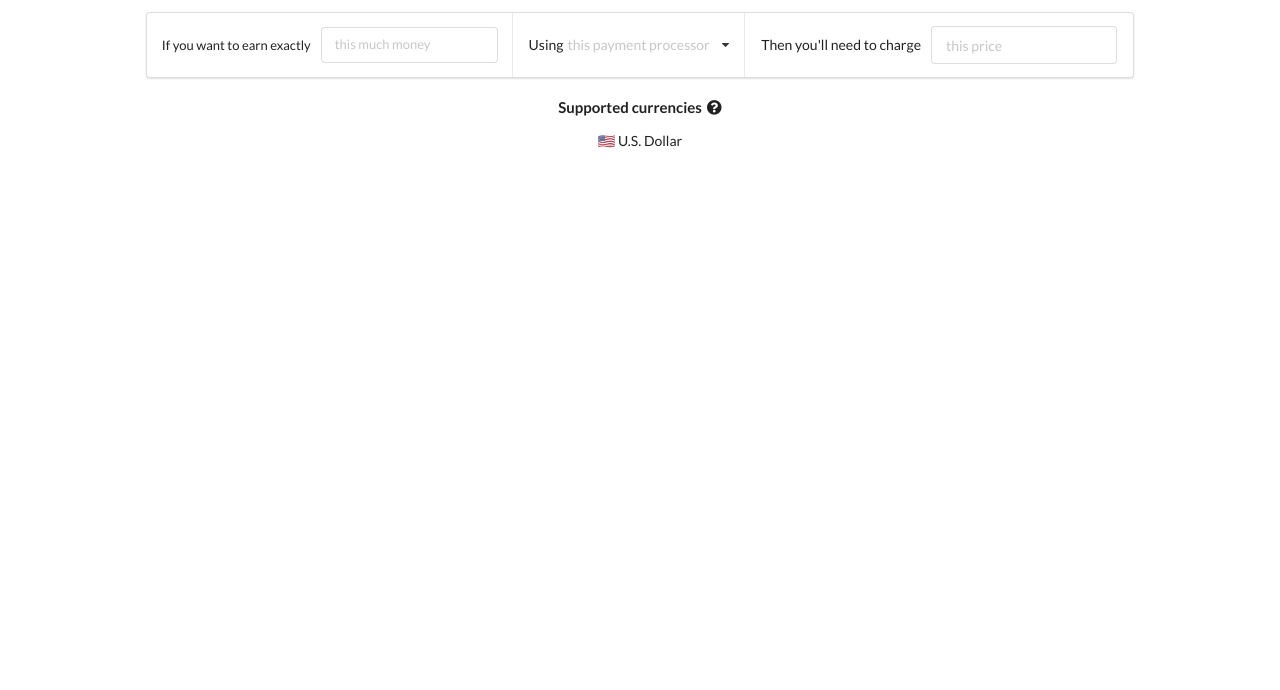
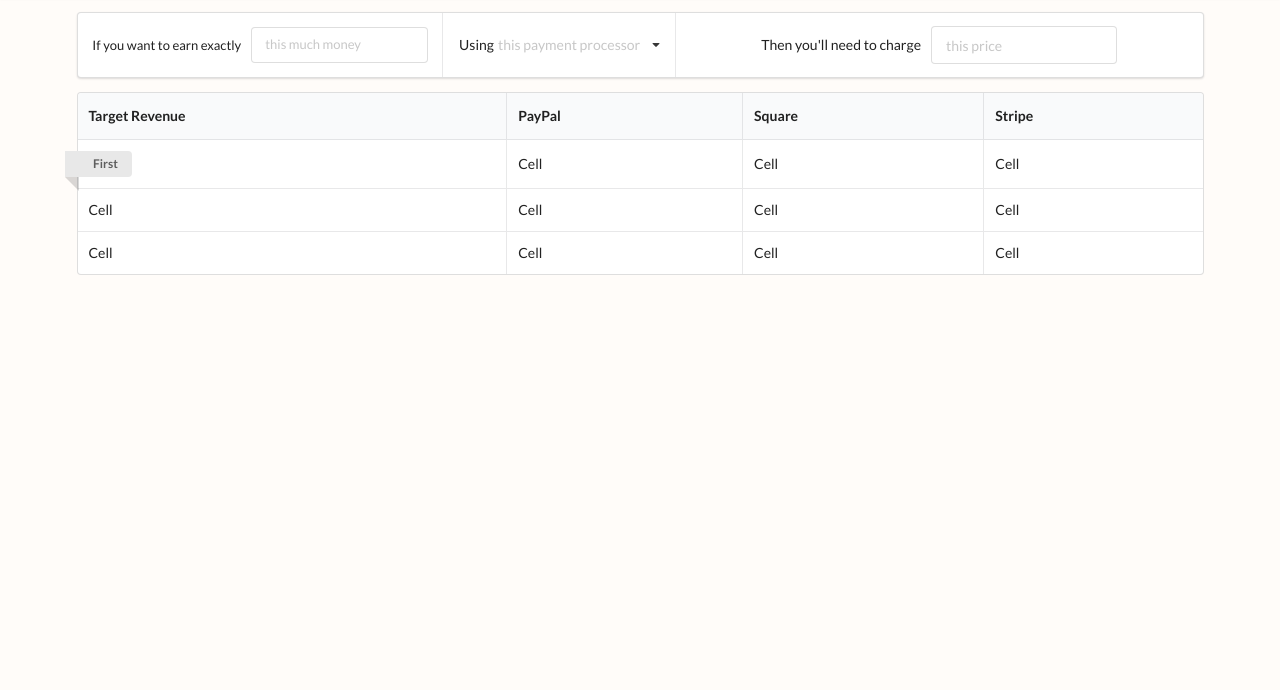
Before and after one commit to david-gagne/WhatDoICharge, a plain HTML site: page index.html in a window 1280 px wide. Shown: the part 110-800 px from the top of the page. Drawn offline with nearby package versions, Linux system fonts and the light colour scheme.

Commit message:
Set main header navigation bar color to green and added in table UI.

```diff
--- a/css/styles.css
+++ b/css/styles.css
@@ -0,0 +1,24 @@
+body {
+  background-color: #FFFCF9;
+}
+
+body > div.ui.stackable.menu {
+  background-color: #06D6A0;
+  border-radius: 0;
+}
+
+body > div.ui.container.center.aligned > div.ui.compact.stackable.menu {
+  width: 100%;
+}
+
+body > div.ui.container.center.aligned > div.ui.compact.stackable.menu > span:nth-child(3) {
+  margin: 0 auto;
+}
+/* This hides those squirrelly little number spinners that are default on modern browser number input UI*/
+input[type=number]::-webkit-inner-spin-button,
+input[type=number]::-webkit-outer-spin-button {
+    -webkit-appearance: none;
+    -moz-appearance: none;
+    appearance: none;
+    margin: 0;
+}
--- a/index.html
+++ b/index.html
@@ -5,8 +5,8 @@
     <meta name="viewport" content="width=device-width, initial-scale=1, shrink-to-fit=no">
     <title>WhatDoICharge is a simple calculator to find what to charge before payment processing fees.</title>
     <meta name="description" content="WhatDoICharge is an online calculator that will help you figure out what price you need to charge before payment processing fees in order to earn the money you need.">
+    <link rel="stylesheet" href="https://cdnjs.cloudflare.com/ajax/libs/semantic-ui/2.3.1/semantic.css">
     <link rel="stylesheet" href="css/styles.css">
-    <link rel="stylesheet" href="https://cdnjs.cloudflare.com/ajax/libs/semantic-ui/2.3.1/semantic.css">
     <link rel="stylesheet" href="https://use.fontawesome.com/releases/v5.0.13/css/all.css" integrity="sha384-DNOHZ68U8hZfKXOrtjWvjxusGo9WQnrNx2sqG0tfsghAvtVlRW3tvkXWZh58N9jp" crossorigin="anonymous">
   </head>
   <body>
@@ -51,17 +51,43 @@
           <input type="text" placeholder="this price" readonly>
         </span>
       </div>
+
+      <table class="ui celled table">
+        <thead>
+          <tr>
+            <th>Target Revenue</th>
+            <th>PayPal</th>
+            <th>Square</th>
+            <th>Stripe</th>
+          </tr>
+        </thead>
+        <tbody>
+          <tr>
+            <td>
+              <div class="ui ribbon label">First</div>
+            </td>
+            <td>Cell</td>
+            <td>Cell</td>
+            <td>Cell</td>
+          </tr>
+          <tr>
+            <td>Cell</td>
+            <td>Cell</td>
+            <td>Cell</td>
+            <td>Cell</td>
+          </tr>
+          <tr>
+            <td>Cell</td>
+            <td>Cell</td>
+            <td>Cell</td>
+            <td>Cell</td>
+          </tr>
+        </tbody>
+      </table>
+
     </div>
-    <br>
-    <div class="ui container center aligned">
-      <h4>
-        Supported currencies
-        <a href="#" style="color: inherit">
-          <i class="fas fa-question-circle" style="margin-left: 2px"></i>
-        </a>
-      </h4>
-      <p>🇺🇸 U.S. Dollar</p>
-    </div>
+
+
     <!-- jQuery -->
     <script src="https://code.jquery.com/jquery-3.3.1.min.js" integrity="sha256-FgpCb/KJQlLNfOu91ta32o/NMZxltwRo8QtmkMRdAu8=" crossorigin="anonymous"></script>
     <!-- semantic-ui -->
--- a/js/calculator.js
+++ b/js/calculator.js
@@ -25,13 +25,17 @@ function Processor(name, percentage, fixed) {
       errorFlashMessage.classList.remove("hidden");
 
       closeFlashMessageIcon.addEventListener("click", () => {
-        errorFlashMessage.classList.toggle("hidden");
-        targetRevenueInputElement.classList.toggle("error");
+        errorFlashMessage.classList.remove("hidden");
+        targetRevenueInputElement.classList.remove("error");
+      });
+
+      targetRevenueInput.addEventListener("click", () => {
+        errorFlashMessage.classList.add("hidden");
+        targetRevenueInputElement.classList.remove("error");
       });
     }
   }
 }
-
 
 function selected(processor) {
   switch (processor.target.textContent) {
```
